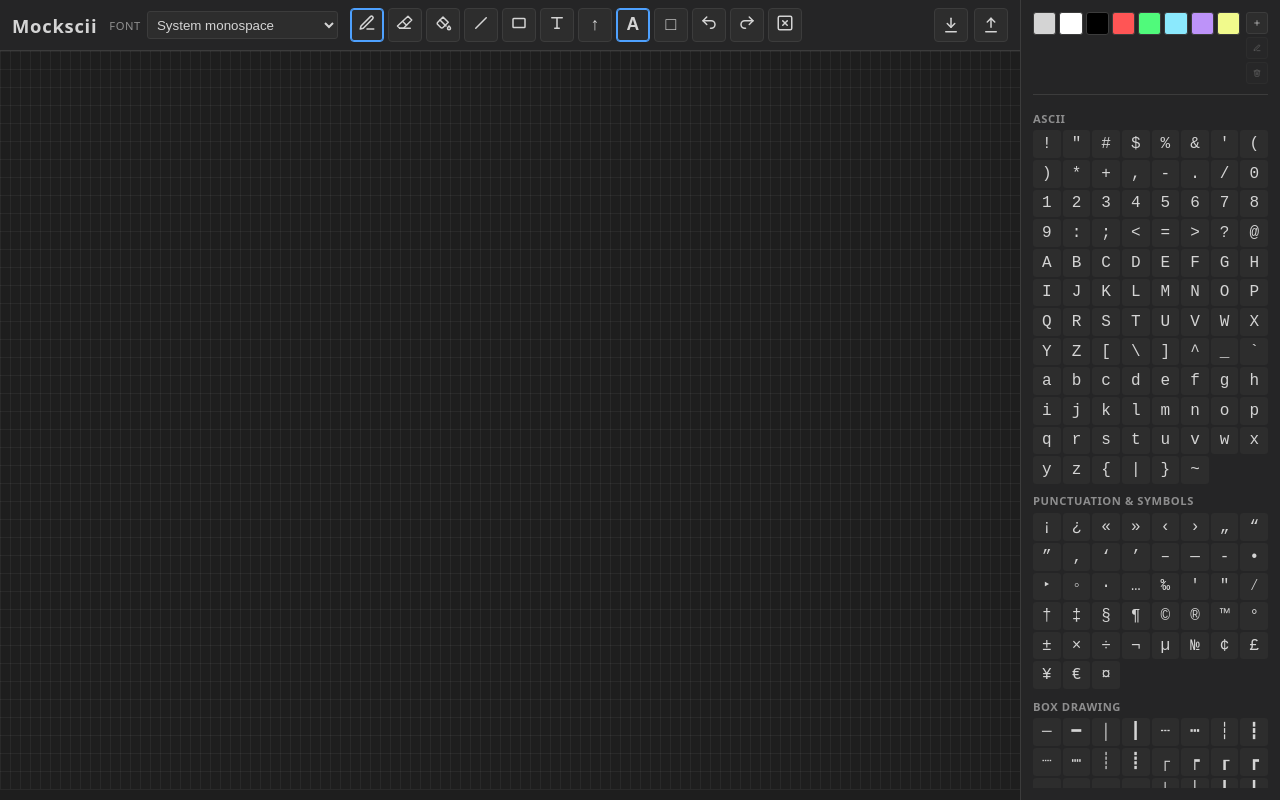
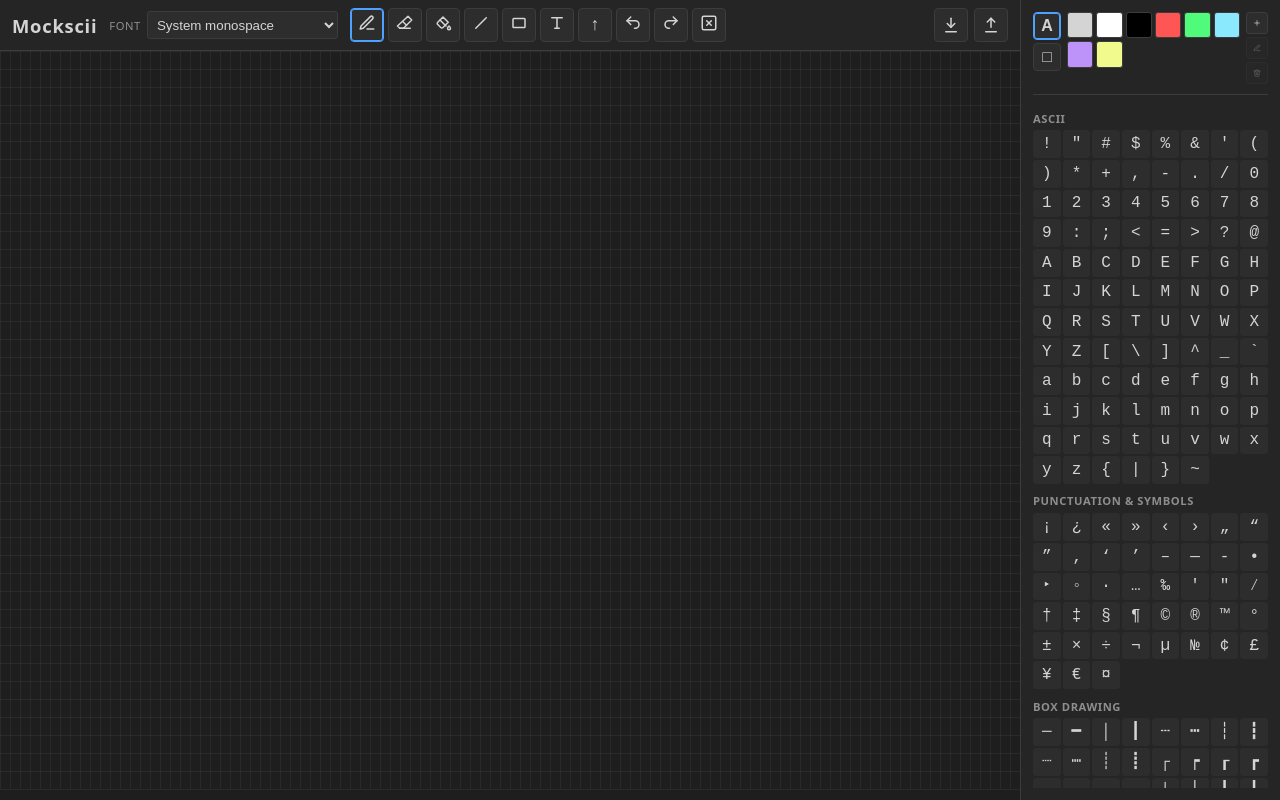
Before and after one commit to Ryback2501/Mockscii, a website built with Vite: page index.html in a window 1280 px wide. Built offline with nearby package versions, Linux system fonts and the light colour scheme.

Commit message:
feat: move fg/bg colour-channel buttons into the palette (#26)
The foreground (A) and background (■) channel buttons now live on the left of
the palette section instead of the toolbar — colour-channel selection is a
palette concern. Swatches wrap to fewer per row to make room.

- palette.js: render the fg/bg channel buttons, reflect each channel's colour
  and the active one, and switch channel on click (re-highlighting swatches).
- toolbar.js: drop the fg/bg buttons (and colorOf/onChannelChange); the toolbar
  is now tools + undo/redo/clear.
- main.js: wire channel handling through the palette; palette onAssign just
  recolours the selection.
- styles.css: palette channel buttons; swatches use an auto-fill grid.

```diff
--- a/src/main.js
+++ b/src/main.js
@@ -131,7 +131,6 @@ export function init(doc = document, win = typeof window !== 'undefined' ? windo
   if (toolbarEl) {
     toolbar = createToolbar(toolbarEl, {
       tools,
-      colorOf,
       history,
       onUndo: () => history.undo(),
       onRedo: () => history.redo(),
@@ -143,7 +142,6 @@ export function init(doc = document, win = typeof window !== 'undefined' ? windo
         history.commit();
       },
       // Switching channel re-highlights that channel's selected swatch.
-      onChannelChange: () => palette?.refresh(),
       // Leaving a tool tidies up its transient state.
       onToolChange: (tool) => {
         if (tool !== 'select') select?.clear();
@@ -157,10 +155,7 @@ export function init(doc = document, win = typeof window !== 'undefined' ? windo
     palette = createPalette(paletteEl, {
       tools,
       // Assigning a colour (by id) also recolours the current selection.
-      onAssign: (channel, id) => {
-        toolbar?.refresh();
-        select?.recolor(channel, id);
-      },
+      onAssign: (channel, id) => select?.recolor(channel, id),
     });
   }
 
--- a/src/palette.js
+++ b/src/palette.js
@@ -32,6 +32,7 @@ export function createPalette(container, options = {}) {
   const doc = container.ownerDocument;
   const tools = options.tools;
   const onAssign = options.onAssign ?? (() => {});
+  const onChannelChange = options.onChannelChange ?? (() => {});
   const pick = options.openColorPicker ?? openColorPicker;
   const pickOptions = { document: doc, root: options.modalRoot ?? doc.body };
   const defaults = { fg: DEFAULT_FG, bg: DEFAULT_BG, ...(options.defaults ?? {}) };
@@ -41,6 +42,21 @@ export function createPalette(container, options = {}) {
   let entries = [...(options.colors ?? DEFAULT_COLORS)].map((color) => ({ id: nextId++, color }));
   // Selected colour *id* per channel, or null when nothing is selected.
   const selection = { fg: null, bg: null };
+
+  // Foreground / background channel buttons, on the left of the palette.
+  const channels = doc.createElement('div');
+  channels.className = 'palette-channels';
+  const fgBtn = doc.createElement('button');
+  fgBtn.type = 'button';
+  fgBtn.className = 'palette-channel channel-fg';
+  fgBtn.textContent = 'A';
+  fgBtn.title = 'Foreground colour';
+  const bgBtn = doc.createElement('button');
+  bgBtn.type = 'button';
+  bgBtn.className = 'palette-channel channel-bg';
+  bgBtn.textContent = '■';
+  bgBtn.title = 'Background colour';
+  channels.append(fgBtn, bgBtn);
 
   const swatches = doc.createElement('div');
   swatches.className = 'palette-swatches';
@@ -85,6 +101,20 @@ export function createPalette(container, options = {}) {
     const hasSelection = sel != null;
     editBtn.disabled = !hasSelection;
     removeBtn.disabled = !hasSelection;
+
+    // Reflect each channel's colour and which one is active.
+    fgBtn.style.color = colorFor('fg') || 'inherit';
+    fgBtn.classList.toggle('active', activeChannel() === 'fg');
+    const bgColor = colorOf(selection.bg);
+    bgBtn.textContent = bgColor ? '■' : '□';
+    bgBtn.style.color = bgColor || 'inherit';
+    bgBtn.classList.toggle('active', activeChannel() === 'bg');
+  }
+
+  function selectChannel(ch) {
+    tools.activeChannel = ch;
+    render();
+    onChannelChange(ch);
   }
 
   // Edit the active channel's currently selected colour (used by the pencil button).
@@ -177,11 +207,13 @@ export function createPalette(container, options = {}) {
   addBtn.addEventListener('click', addColor);
   editBtn.addEventListener('click', editSelected);
   removeBtn.addEventListener('click', removeColor);
+  fgBtn.addEventListener('click', () => selectChannel('fg'));
+  bgBtn.addEventListener('click', () => selectChannel('bg'));
 
   // Reflect the (initially empty) channel selections into tools, then render.
   tools.fg = selection.fg;
   tools.bg = selection.bg;
-  container.replaceChildren(swatches, controls);
+  container.replaceChildren(channels, swatches, controls);
   render();
 
   return {
@@ -198,5 +230,7 @@ export function createPalette(container, options = {}) {
     edit: editSelected,
     remove: removeColor,
     selectIndex,
+    fgButton: fgBtn,
+    bgButton: bgBtn,
   };
 }
--- a/src/styles.css
+++ b/src/styles.css
@@ -151,9 +151,40 @@ body {
   border-bottom: 1px solid var(--border);
 }
 
+.palette-channels {
+  display: flex;
+  flex-direction: column;
+  gap: 3px;
+}
+
+.palette-channel {
+  width: 28px;
+  height: 28px;
+  font-size: 1rem;
+  line-height: 1;
+  color: var(--fg);
+  background: #2d2d2d;
+  border: 1px solid var(--border);
+  border-radius: 4px;
+  cursor: pointer;
+}
+
+.palette-channel.channel-fg {
+  font-weight: 700;
+}
+
+.palette-channel:hover {
+  background: #3a3a3a;
+}
+
+.palette-channel.active {
+  border-color: #4ea1ff;
+  box-shadow: inset 0 0 0 1px #4ea1ff;
+}
+
 .palette-swatches {
   display: grid;
-  grid-template-columns: repeat(8, 1fr);
+  grid-template-columns: repeat(auto-fill, minmax(24px, 1fr));
   gap: 3px;
   flex: 1;
 }
--- a/src/toolbar.js
+++ b/src/toolbar.js
@@ -1,7 +1,6 @@
-// Top-bar toolbar: a tool group (draw / erase / fill / select, with more tools
-// added in later PRs) that sets the active `tools.tool`, the foreground (A) and
-// background (■) colour-channel buttons, and undo / redo / clear actions.
-import { DEFAULT_FG } from './palette.js';
+// Top-bar toolbar: a tool group (draw / erase / fill / line / rect / text /
+// select) that sets the active `tools.tool`, plus undo / redo / clear actions.
+// The foreground/background colour-channel buttons live in the palette section.
 import { ICONS, iconButton } from './icons.js';
 
 // The mutually-exclusive pointer tools, in display order. `icon` ones use an
@@ -20,9 +19,6 @@ export function createToolbar(container, options = {}) {
   const doc = container.ownerDocument;
   const tools = options.tools;
   const onToolChange = options.onToolChange ?? (() => {});
-  const onChannelChange = options.onChannelChange ?? (() => {});
-  // tools.fg / tools.bg hold palette colour ids; resolve them for display.
-  const colorOf = options.colorOf ?? (() => undefined);
   // Optional undo/redo history (exposes canUndo/canRedo + undo/redo).
   const history = options.history ?? null;
   const onUndo = options.onUndo ?? (() => {});
@@ -51,8 +47,6 @@ export function createToolbar(container, options = {}) {
     return { tool: def.tool, el };
   });
 
-  const fgBtn = button('A', 'tool-fg', 'Foreground colour');
-  const bgBtn = button('■', 'tool-bg', 'Background colour');
   const undoBtn = iconButton(doc, 'tool tool-undo', ICONS.undo, 'Undo (Ctrl+Z)');
   const redoBtn = iconButton(doc, 'tool tool-redo', ICONS.redo, 'Redo (Ctrl+Y)');
   const clearBtn = iconButton(doc, 'tool tool-clear', ICONS.clear, 'Clear the canvas');
@@ -65,31 +59,12 @@ export function createToolbar(container, options = {}) {
       t.el.setAttribute('aria-pressed', String(on));
     }
 
-    const fgColor = colorOf(tools.fg) ?? DEFAULT_FG;
-    const bgColor = colorOf(tools.bg);
-    fgBtn.style.color = fgColor || 'inherit';
-    fgBtn.classList.toggle('channel-active', tools.activeChannel === 'fg');
-
-    bgBtn.textContent = bgColor ? '■' : '□';
-    bgBtn.style.color = bgColor || 'inherit';
-    bgBtn.classList.toggle('channel-active', tools.activeChannel === 'bg');
-
     if (history) {
       undoBtn.disabled = !history.canUndo();
       redoBtn.disabled = !history.canRedo();
     }
   }
 
-  fgBtn.addEventListener('click', () => {
-    tools.activeChannel = 'fg';
-    refresh();
-    onChannelChange('fg');
-  });
-  bgBtn.addEventListener('click', () => {
-    tools.activeChannel = 'bg';
-    refresh();
-    onChannelChange('bg');
-  });
   undoBtn.addEventListener('click', () => {
     onUndo();
     refresh();
@@ -104,14 +79,7 @@ export function createToolbar(container, options = {}) {
   });
 
   const byTool = (name) => toolButtons.find((t) => t.tool === name)?.el;
-  container.replaceChildren(
-    ...toolButtons.map((t) => t.el),
-    fgBtn,
-    bgBtn,
-    undoBtn,
-    redoBtn,
-    clearBtn,
-  );
+  container.replaceChildren(...toolButtons.map((t) => t.el), undoBtn, redoBtn, clearBtn);
   refresh();
 
   return {
@@ -125,8 +93,6 @@ export function createToolbar(container, options = {}) {
     lineButton: byTool('line'),
     rectButton: byTool('rect'),
     textButton: byTool('text'),
-    fgButton: fgBtn,
-    bgButton: bgBtn,
     undoButton: undoBtn,
     redoButton: redoBtn,
     clearButton: clearBtn,
```
Also changed, not shown: test/integration/palette.test.js (+28 -0 lines), test/integration/toolbar.test.js (+7 -39 lines).
